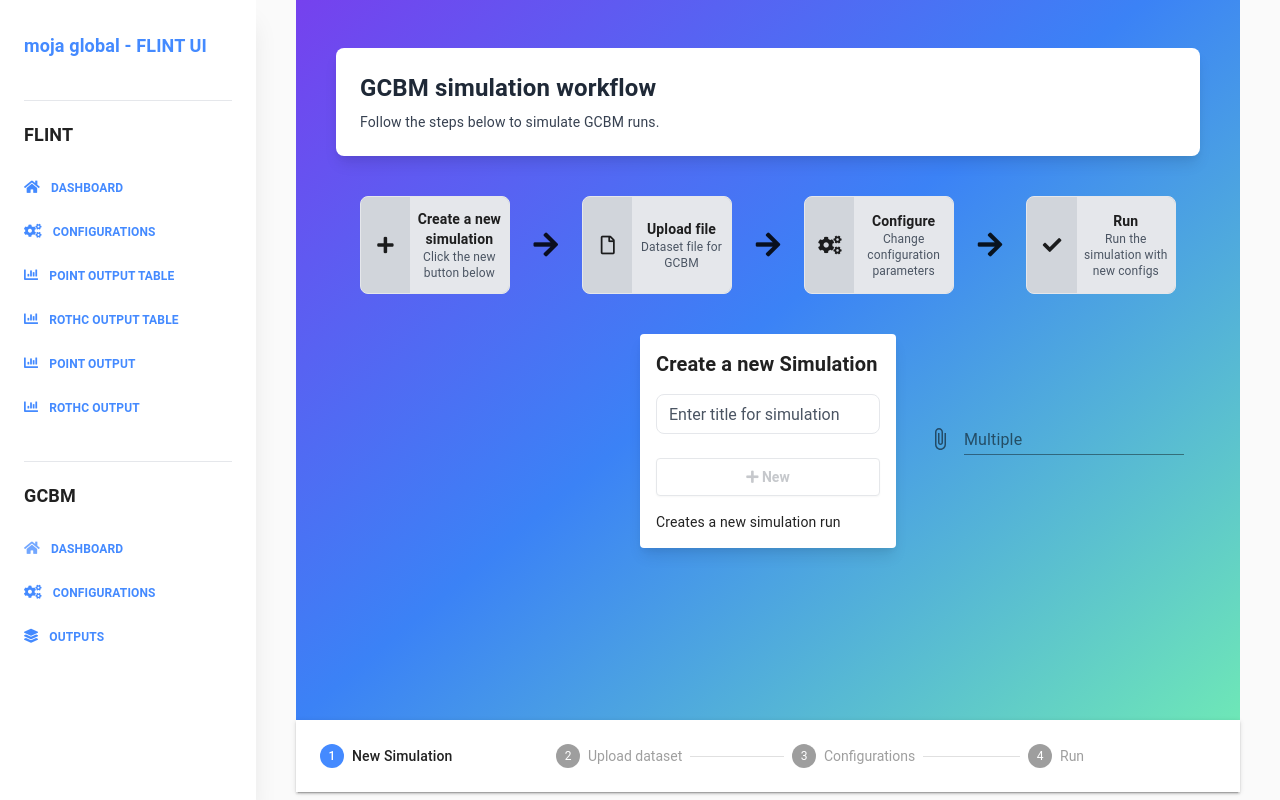
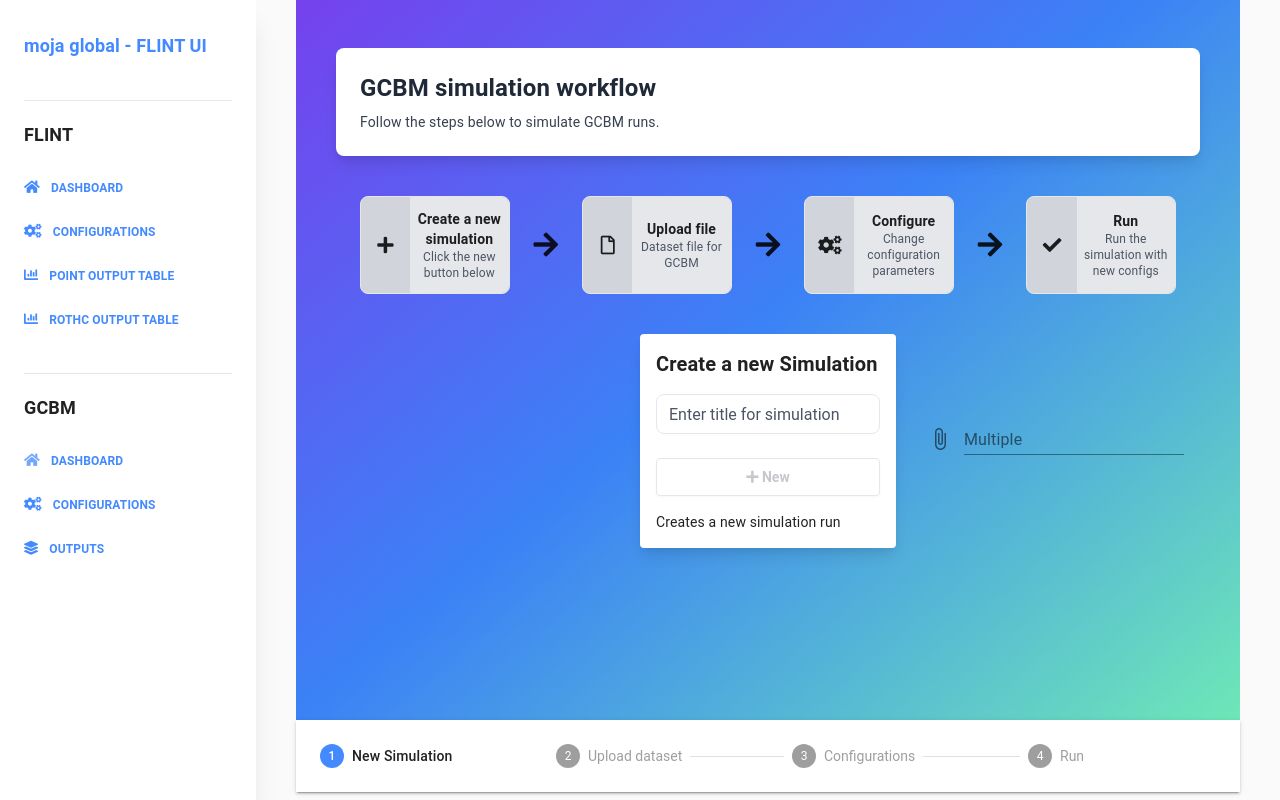
Before and after one commit to WebWizrd8/FLINT-UI, a Vue app in the folder flint.ui/: page /gcbm/dashboard in a window 1280 px wide. Built offline with nearby package versions, Linux system fonts and the light colour scheme; what vue-apexcharts, vuelayers would draw is missing.

Commit message:
Removed output tabs from sidebar pane / added some styling to the output graphs

```diff
--- a/flint.ui/src/components/Sidebar/Sidebar.vue
+++ b/flint.ui/src/components/Sidebar/Sidebar.vue
@@ -262,54 +262,6 @@
               </a>
             </router-link>
           </li>
-
-          <li class="items-center">
-            <router-link
-              v-slot="{ href, navigate, isActive }"
-              to="/flint/point_output"
-            >
-              <a
-                :href="href"
-                class="text-xs uppercase py-3 font-bold block"
-                :class="[
-                  isActive
-                    ? 'text-emerald-500 hover:text-emerald-600'
-                    : 'text-blueGray-700 hover:text-blueGray-500'
-                ]"
-                @click="navigate"
-              >
-                <i
-                  class="fas fa-chart-bar mr-2 text-sm"
-                  :class="[isActive ? 'opacity-75' : 'text-blueGray-300']"
-                />
-                Point Output
-              </a>
-            </router-link>
-          </li>
-
-          <li class="items-center">
-            <router-link
-              v-slot="{ href, navigate, isActive }"
-              to="/flint/rothc_output"
-            >
-              <a
-                :href="href"
-                class="text-xs uppercase py-3 font-bold block"
-                :class="[
-                  isActive
-                    ? 'text-emerald-500 hover:text-emerald-600'
-                    : 'text-blueGray-700 hover:text-blueGray-500'
-                ]"
-                @click="navigate"
-              >
-                <i
-                  class="fas fa-chart-bar mr-2 text-sm"
-                  :class="[isActive ? 'opacity-75' : 'text-blueGray-300']"
-                />
-                RothC Output
-              </a>
-            </router-link>
-          </li>
         </ul>
 
         <hr class="my-4 md:min-w-full" />
--- a/flint.ui/src/views/flint/TablePoint.vue
+++ b/flint.ui/src/views/flint/TablePoint.vue
@@ -13,15 +13,43 @@
   >
     <div class="px-4 md:px-10 mx-auto w-full h-auto">
       <div>
-        <div class="bg-white p-6 rounded-lg shadow-lg">
-          <h2 class="text-2xl font-bold mb-2 text-gray-800">
+        <div class="bg-white p-6 rounded-lg shadow-lg flex">
+          <h2 class="text-2xl font-bold text-gray-800 flex-1">
             Point example data visualisation table
           </h2>
+
+          <router-link to="/flint/point_output">
+            <button
+              class="
+                inline-block
+                align-middle
+                flex-initial
+                bg-white
+                hover:bg-black hover:text-white
+                text-gray-800
+                font-semibold
+                py-2
+                px-4
+                border border-gray-400
+                rounded
+                shadow
+              "
+            >
+              <i class="far fa-image" /> Visualise on Graph
+            </button>
+          </router-link>
         </div>
       </div>
     </div>
 
-    <v-grid theme="compact" :source="rows" :columns="columns"></v-grid>
+    <div class="h-2/3 mt-12 px-6">
+      <v-grid
+        style="height: 100%"
+        theme="default"
+        :source="rows"
+        :columns="columns"
+      ></v-grid>
+    </div>
   </div>
 </template>
 
@@ -37,29 +65,44 @@
       columns: [
         {
           prop: 'point_step',
-          name: 'step'
+          name: 'step',
+          size: 50
         },
         {
           prop: 'point_stepDate',
-          name: 'stepDate'
+          name: 'stepDate',
+          size: 200
         },
         {
           prop: 'point_stepLenInYears',
-          name: 'stepLenInYears'
+          name: 'stepLenInYears',
+          size: 200
         },
+
+        // stacked column
+        {
+        name: 'Pools',
+        children: [
             {
             prop: 'pool_1',
-          name: 'Pool 1'
+            name: 'Pool 1',
+            size: 150
           },
           {
             prop: 'pool_2',
-          name: 'Pool 2'
+            name: 'Pool 2',
+            size: 150
           },
           {
             prop: 'pool_3',
-          name: 'Pool 3'
+            name: 'Pool 3',
+            size: 150
           }
         ],
+
+        },
+      ],
+
       rows: this.generateDataRows()
     }
   },
@@ -134,6 +177,19 @@
 
 <style>
 revo-grid {
-  height: 50%;
+  height: 100%;
+}
+
+div .rgHeaderCell, .header-rgRow{
+  background: #000000;
+  color: #fff;
+}
+
+div .header-content {
+  color: #fff;
+}
+
+.rgCell {
+  background-color: #fff;
 }
 </style>
--- a/flint.ui/src/views/flint/TableRothC.vue
+++ b/flint.ui/src/views/flint/TableRothC.vue
@@ -13,14 +13,43 @@
   >
     <div class="px-4 md:px-10 mx-auto w-full h-auto">
       <div>
-        <div class="bg-white p-6 rounded-lg shadow-lg">
-          <h2 class="text-2xl font-bold mb-2 text-gray-800">
+        <div class="bg-white p-6 rounded-lg shadow-lg flex">
+          <h2 class="text-2xl font-bold text-gray-800 flex-1">
             ROTHC example data visualisation table
           </h2>
+
+          <router-link to="/flint/rothc_output">
+            <button
+              class="
+                inline-block
+                align-middle
+                flex-initial
+                bg-white
+                hover:bg-black hover:text-white
+                text-gray-800
+                font-semibold
+                py-2
+                px-4
+                border border-gray-400
+                rounded
+                shadow
+              "
+            >
+              <i class="far fa-image" /> Visualise on Graph
+            </button>
+          </router-link>
         </div>
       </div>
     </div>
-    <v-grid theme="compact" :source="rows" :columns="columns"></v-grid>
+
+    <div class="h-2/3 mt-12 px-6">
+      <v-grid
+        style="height: 100%"
+        theme="default"
+        :source="rows"
+        :columns="columns"
+      ></v-grid>
+    </div>
   </div>
 </template>
 
@@ -35,51 +64,63 @@
       columns: [
         {
           prop: 'RothC_step',
-          name: 'step'
+          name: 'step',
+          size: 50
         },
         {
           prop: 'RothC_stepDate',
-          name: 'stepDate'
+          name: 'stepDate',
+          size: 200
         },
         {
           prop: 'RothC_stepLenInYears',
-          name: 'stepLenInYears'
+          name: 'stepLenInYears',
+          size: 150
         },
         {
           prop: 'initialValues',
-          name: 'initialValues'
+          name: 'initialValues',
+          size: 100
         },
         {
           prop: 'plantCM',
-          name: 'plantCM'
+          name: 'plantCM',
+          size: 100
         },
         {
           prop: 'DPM',
-          name: 'SoilDPM'
+          name: 'SoilDPM',
+          size: 150
         },
         {
           prop: 'RPM',
-          name: 'SoilRPM'
+          name: 'SoilRPM',
+          size: 150
         },
         {
           prop: 'BIOF',
-          name: 'SoilBioF'
+          name: 'SoilBioF',
+          size: 150
         },
         {
           prop: 'BIOS',
-          name: 'SoilBioS'
+          name: 'SoilBioS',
+          size: 150
         },
         {
           prop: 'HUM',
-          name: 'SoilHUM'
+          name: 'SoilHUM',
+          size: 150
         },
         {
           prop: 'IOM',
-          name: 'SoilIOM'
+          name: 'SoilIOM',
+          size: 100
         },
         {
           prop: 'atmosphere',
-          name: 'atmosphere'
+          name: 'atmosphere',
+          size: 150
         }
       ],
       rows: this.generateDataRows()
```
Lines whose indentation alone changed are shown as unchanged.
